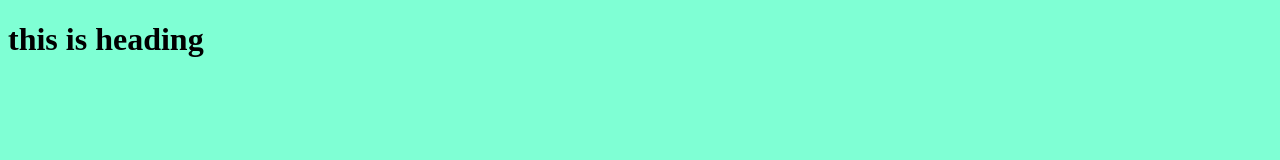
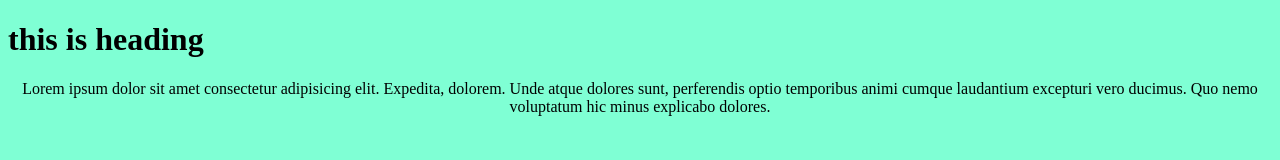
Before and after one commit to abdussamad99/practis-project, a plain HTML site: page index.html in a window 1280 px wide. Drawn offline with Linux system fonts and the light colour scheme.

Commit message:
a paragraph add and text center

```diff
--- a/index.html
+++ b/index.html
@@ -8,5 +8,6 @@
 </head>
 <body>
     <h1>this is heading</h1>
+   <p>Lorem ipsum dolor sit amet consectetur adipisicing elit. Expedita, dolorem. Unde atque dolores sunt, perferendis optio temporibus animi cumque laudantium excepturi vero ducimus. Quo nemo voluptatum hic minus explicabo dolores.</p>
 </body>
 </html>
--- a/styles.css
+++ b/styles.css
@@ -1,3 +1,6 @@
 body{
     background-color: aquamarine;
 }
+p{
+    text-align: center;
+}
```
